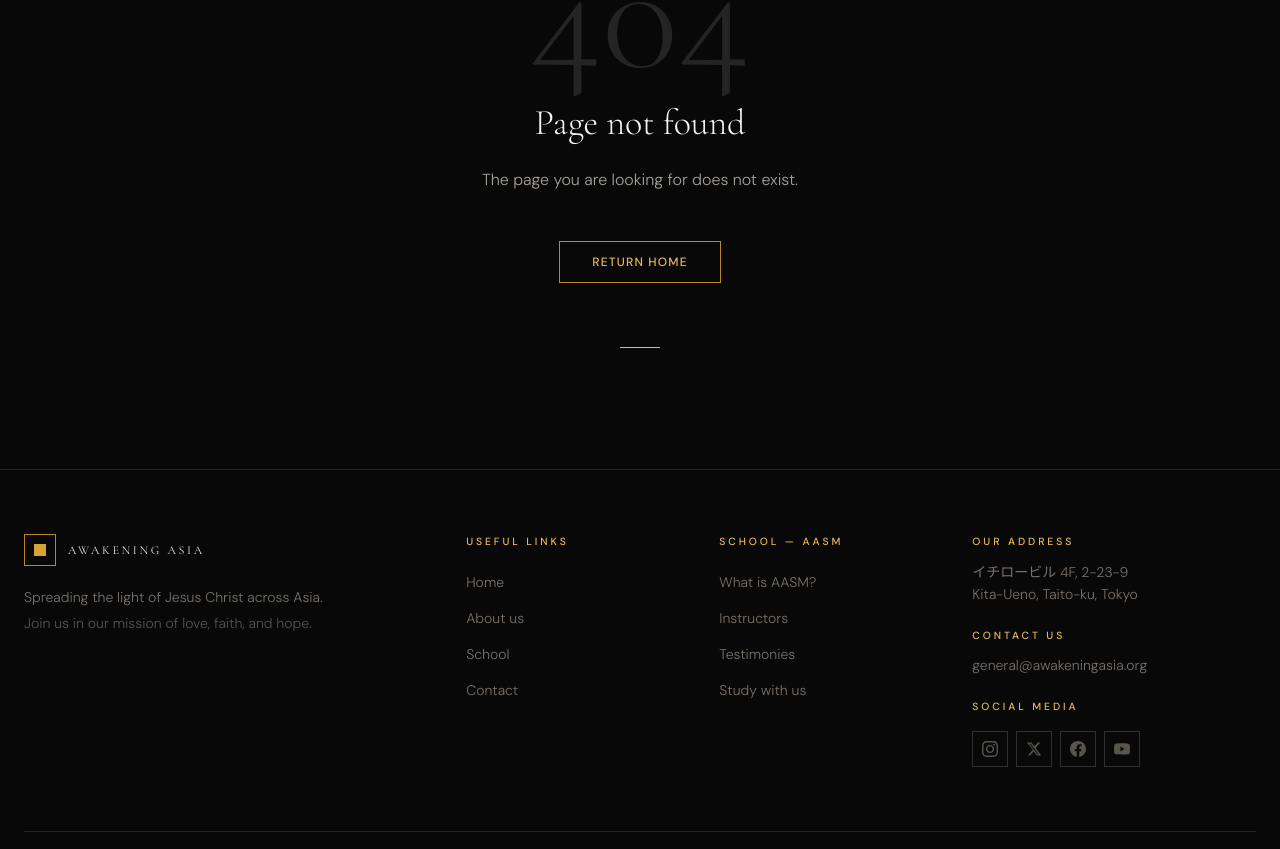
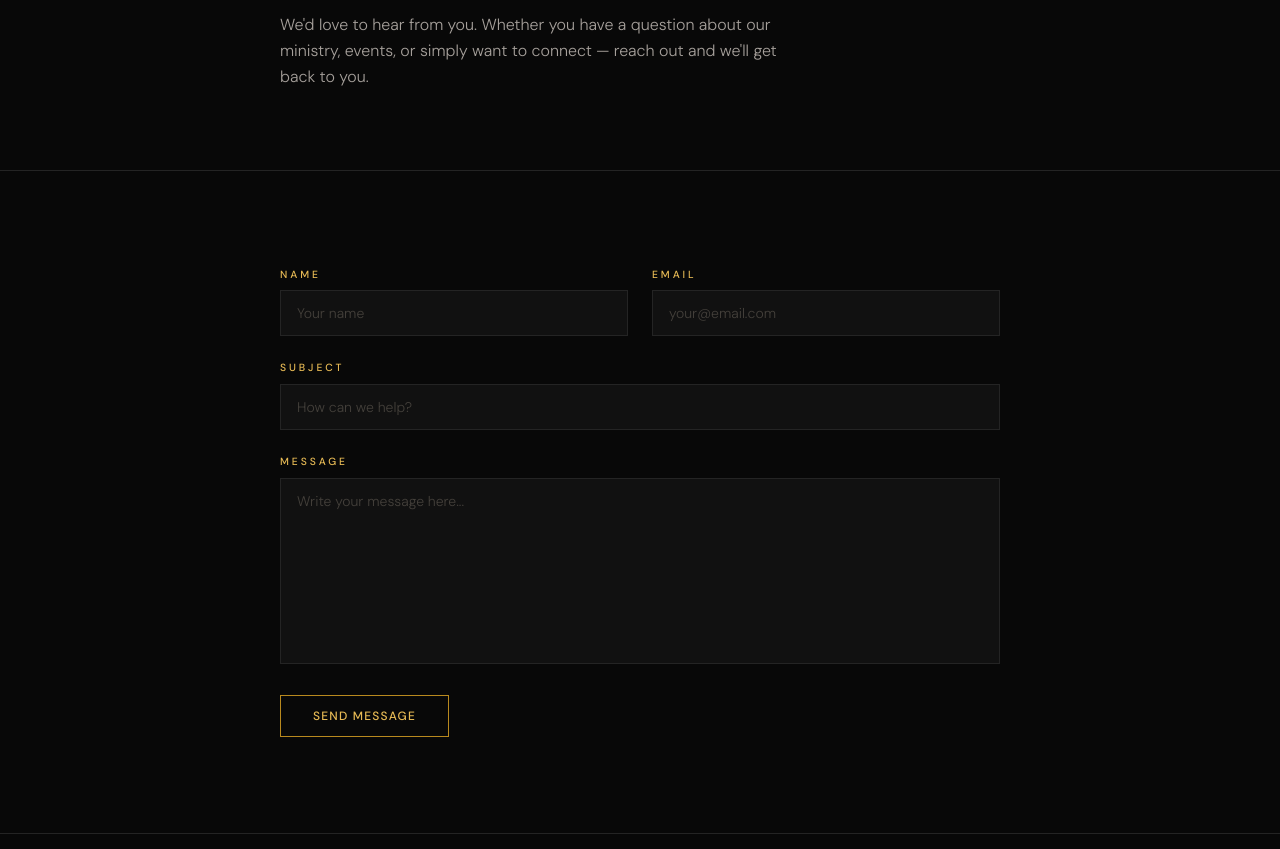
Before and after one commit to ichavesbr/awakening-asia, a Next.js app: page /contact in a window 1280 px wide. Before the commit this address had no page. Shown: the part 331-1180 px from the top of the page. Built offline with nearby package versions, Linux system fonts and the light colour scheme.

Commit message:
create contact component with zod validation

```diff
--- a/app/about/page.jsx
+++ b/app/about/page.jsx
@@ -3,9 +3,7 @@ import PastorsSection from "../../components/PastorsSection"
 import VisionSection from "../../components/VisionSection"
 import StatementOfFaith from "../../components/StatementOfFaith"
 
-export const metadata = {
-  title: "About | Awakening Asia Tokyo",
-}
+export const metadata = { title: "About | Awakening Asia Tokyo" }
 
 export default function AboutPage() {
   return (
--- /dev/null
+++ b/app/contact/ContactPage.tsx
@@ -0,0 +1,175 @@
+"use client"
+
+import { useState } from "react"
+import { z } from "zod"
+
+const contactSchema = z.object({
+  name: z.string().min(2, "Name must be at least 2 characters"),
+  email: z.email("Please enter a valid email address"),
+  subject: z.string().min(3, "Subject must be at least 3 characters"),
+  message: z.string().min(10, "Message must be at least 10 characters"),
+})
+
+type ContactForm = z.infer<typeof contactSchema>
+type FormErrors = Partial<Record<keyof ContactForm, string>>
+
+export default function ContactPage() {
+  const [form, setForm] = useState<ContactForm>({ name: "", email: "", subject: "", message: "" })
+  const [errors, setErrors] = useState<FormErrors>({})
+  const [loading, setLoading] = useState(false)
+  const [submitted, setSubmitted] = useState(false)
+
+  function handleChange(e: React.ChangeEvent<HTMLInputElement | HTMLTextAreaElement>) {
+    const { name, value } = e.target
+
+    setForm(prev => ({ ...prev, [name]: value }))
+
+    if (errors[name as keyof ContactForm]) {
+      setErrors(prev => ({ ...prev, [name]: undefined }))
+    }
+  }
+
+  function handleSubmit(e: React.SyntheticEvent<HTMLFormElement>) {
+    e.preventDefault()
+
+    const result = contactSchema.safeParse(form)
+
+    if (!result.success) {
+      const fieldErrors: FormErrors = {}
+      for (const issue of result.error.issues) {
+        const field = issue.path[0] as keyof ContactForm
+        if (!fieldErrors[field]) fieldErrors[field] = issue.message
+      }
+
+      setErrors(fieldErrors)
+
+      return
+    }
+
+    setErrors({})
+    setLoading(true)
+    setTimeout(() => {
+      setLoading(false)
+      setSubmitted(true)
+    }, 1200)
+  }
+
+  const fieldClass = () =>
+    "w-full bg-dark-800 border border-dark-600 text-stone-200 text-sm font-light px-4 py-3 placeholder:text-stone-700 focus:outline-none focus:border-gold-600 transition-colors duration-200"
+
+  return (
+    <main className="min-h-screen bg-dark-900">
+      {/* Hero */}
+      <section className="pt-36 pb-20 border-b border-dark-600">
+        <div className="max-w-3xl mx-auto px-6">
+          <p className="section-label mb-4">Get in Touch</p>
+          <h1 className="font-serif text-5xl md:text-7xl text-stone-100 font-light leading-[1.1]">
+            Contact <em>Us</em>
+          </h1>
+          <p className="mt-6 text-stone-400 font-light max-w-lg leading-relaxed">
+            We&apos;d love to hear from you. Whether you have a question about our ministry, events, or simply want to
+            connect — reach out and we&apos;ll get back to you.
+          </p>
+        </div>
+      </section>
+
+      {/* Form */}
+      <section className="py-24">
+        <div className="max-w-3xl mx-auto px-6">
+          {submitted ? (
+            <div className="border border-dark-600 p-10 text-center">
+              <div className="w-10 h-px bg-gold-400 mx-auto mb-6" />
+              <h3 className="font-serif text-3xl text-stone-100 font-light mb-3">
+                Thank <em>You</em>
+              </h3>
+              <p className="text-stone-400 font-light leading-relaxed">
+                Your message has been received. We&apos;ll be in touch soon.
+              </p>
+            </div>
+          ) : (
+            <form onSubmit={handleSubmit} className="space-y-6" noValidate>
+              <div className="grid sm:grid-cols-2 gap-6">
+                <div>
+                  <label className="section-label block mb-2" htmlFor="name">
+                    Name
+                  </label>
+                  <input
+                    id="name"
+                    name="name"
+                    type="text"
+                    value={form.name}
+                    onChange={handleChange}
+                    placeholder="Your name"
+                    className={fieldClass()}
+                  />
+                  {errors.name && <p className="mt-1.5 text-red-500 text-xs font-light">{errors.name}</p>}
+                </div>
+                <div>
+                  <label className="section-label block mb-2" htmlFor="email">
+                    Email
+                  </label>
+                  <input
+                    id="email"
+                    name="email"
+                    type="email"
+                    value={form.email}
+                    onChange={handleChange}
+                    placeholder="your@email.com"
+                    className={fieldClass()}
+                  />
+                  {errors.email && <p className="mt-1.5 text-red-500 text-xs font-light">{errors.email}</p>}
+                </div>
+              </div>
+
+              <div>
+                <label className="section-label block mb-2" htmlFor="subject">
+                  Subject
+                </label>
+                <input
+                  id="subject"
+                  name="subject"
+                  type="text"
+                  value={form.subject}
+                  onChange={handleChange}
+                  placeholder="How can we help?"
+                  className={fieldClass()}
+                />
+                {errors.subject && <p className="mt-1.5 text-red-500 text-xs font-light">{errors.subject}</p>}
+              </div>
+
+              <div>
+                <label className="section-label block mb-2" htmlFor="message">
+                  Message
+                </label>
+                <textarea
+                  id="message"
+                  name="message"
+                  rows={8}
+                  value={form.message}
+                  onChange={handleChange}
+                  placeholder="Write your message here..."
+                  className={`${fieldClass()} resize-none`}
+                />
+                {errors.message && <p className="mt-1.5 text-red-500 text-xs font-light">{errors.message}</p>}
+              </div>
+
+              <button
+                type="submit"
+                disabled={loading}
+                className="px-8 py-3 border border-gold-600 text-gold-400 text-xs tracking-widest uppercase font-medium transition-all duration-200 hover:bg-gold-500 hover:text-dark-900 cursor-pointer disabled:opacity-60 disabled:cursor-not-allowed flex items-center gap-3">
+                {loading ? (
+                  <>
+                    <span className="w-3 h-3 border border-gold-400 border-t-transparent rounded-full animate-spin" />
+                    Sending...
+                  </>
+                ) : (
+                  "Send Message"
+                )}
+              </button>
+            </form>
+          )}
+        </div>
+      </section>
+    </main>
+  )
+}
--- /dev/null
+++ b/app/contact/page.tsx
@@ -0,0 +1,8 @@
+import ContactPage from "./ContactPage"
+
+export const metadata = { title: "Contact | Awakening Asia Tokyo" }
+
+export default function Page() {
+  // ContactPage component was created because "metadata" can't be together with "use client"
+  return <ContactPage />
+}
--- a/package.json
+++ b/package.json
@@ -11,7 +11,8 @@
   "dependencies": {
     "next": "16.2.4",
     "react": "19.2.4",
-    "react-dom": "19.2.4"
+    "react-dom": "19.2.4",
+    "zod": "^4.4.1"
   },
   "devDependencies": {
     "@tailwindcss/postcss": "^4.2.4",
```
Also changed, not shown: 1 other file (tests, documents, lock files or other folders).
